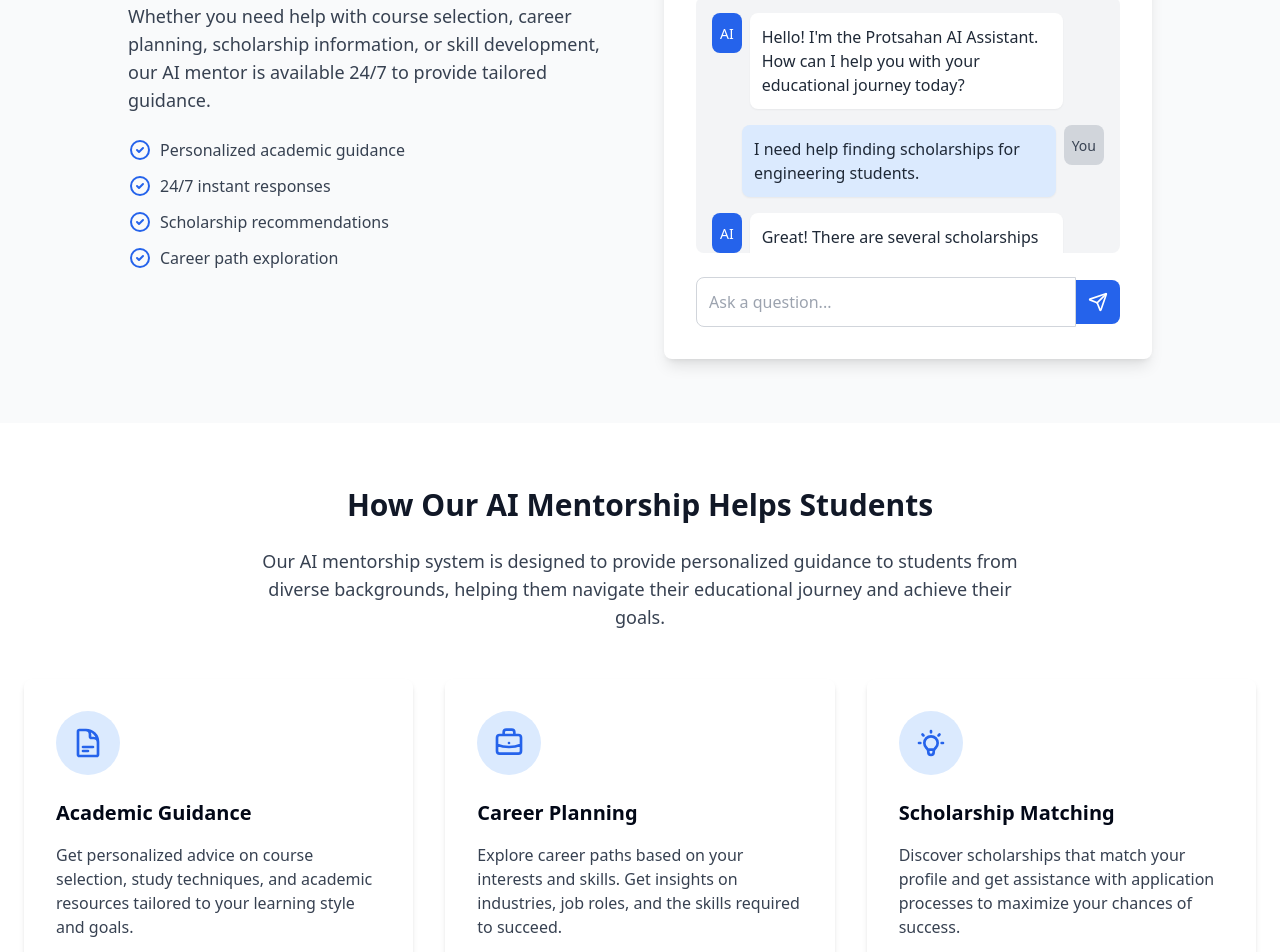
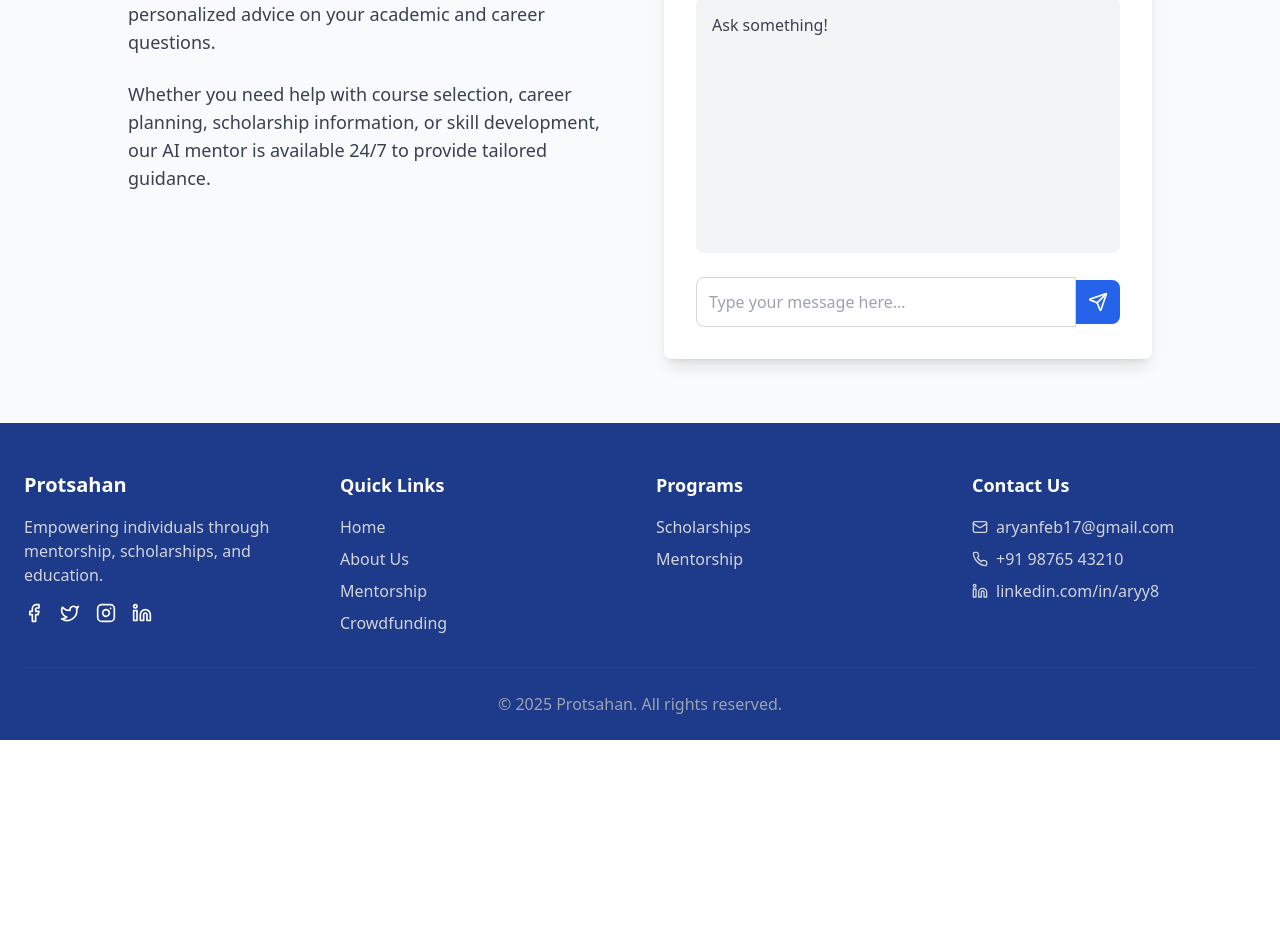
Before and after one commit to aryy8/protsahan, a React (Vite) app: page /mentorship in a window 1280 px wide. Shown: the part 660-1612 px from the top of the page. After the commit the page ends 1400 px from the top, so only its background shows below. Built offline with nearby package versions, Linux system fonts and the light colour scheme.

Commit message:
added gemini chat bot

```diff
--- /dev/null
+++ b/src/lib/geminiAPI.ts
@@ -0,0 +1,19 @@
+import { GoogleGenAI } from "@google/genai";
+
+const ai = new GoogleGenAI({
+  apiKey: "no",
+});
+
+export async function getAIResponse(userMessage: string): Promise<string> {
+  try {
+    const response = await ai.models.generateContent({
+      model: "gemini-2.0-flash",
+      contents: userMessage,
+    });
+
+    return response.text || "Sorry, I couldn't generate a response.";
+  } catch (error) {
+    console.error("Error fetching AI response:", error);
+    return "Error fetching response. Please try again.";
+  }
+}
--- a/src/pages/Mentorship.tsx
+++ b/src/pages/Mentorship.tsx
@@ -1,14 +1,32 @@
+import Layout from "@/components/layout/Layout";
+import { Send } from "lucide-react";
+import { useState } from "react";
 
-import Layout from "@/components/layout/Layout";
-import { Button } from "@/components/ui/button";
-import { Send } from "lucide-react";
+import { getAIResponse } from "@/lib/geminiAPI";
 
 const Mentorship = () => {
+  const [userInput, setUserInput] = useState<string>("");
+  const [response, setResponse] = useState<string>("");
+  const [loading, setLoading] = useState<boolean>(false);
+
+  const handleSendMessage = async () => {
+    if (!userInput.trim()) return;
+    setLoading(true);
+
+    const aiResponse = await getAIResponse(userInput);
+    setResponse(aiResponse);
+
+    setLoading(false);
+    setUserInput("");
+  };
+
   return (
     <Layout>
       <div className="bg-blue-600 text-white py-16">
         <div className="container mx-auto px-4 md:px-6 text-center">
-          <h1 className="text-3xl md:text-5xl font-bold mb-4">AI Mentorship Program</h1>
+          <h1 className="text-3xl md:text-5xl font-bold mb-4">
+            AI Mentorship Program
+          </h1>
           <p className="text-xl text-blue-100 max-w-3xl mx-auto">
             Get personalized guidance with our advanced AI chatbot mentor
           </p>
@@ -17,153 +35,80 @@ const Mentorship = () => {
 
       <section className="py-16 bg-gray-50">
         <div className="container mx-auto px-4 md:px-6">
-          <h2 className="text-3xl font-bold text-gray-900 mb-10 text-center">Protsahan AI Mentor</h2>
+          <h2 className="text-3xl font-bold text-gray-900 mb-10 text-center">
+            Protsahan AI Mentor
+          </h2>
 
           <div className="grid grid-cols-1 md:grid-cols-2 gap-12 items-center max-w-5xl mx-auto">
             <div>
-              <h2 className="text-2xl font-bold text-gray-900 mb-6">Instant Guidance At Your Fingertips</h2>
+              <h2 className="text-2xl font-bold text-gray-900 mb-6">
+                Instant Guidance At Your Fingertips
+              </h2>
               <p className="text-lg text-gray-700 mb-6">
-                Our AI-powered mentorship system provides immediate, personalized advice on your academic and career questions.
+                Our AI-powered mentorship system provides immediate,
+                personalized advice on your academic and career questions.
               </p>
               <p className="text-lg text-gray-700 mb-6">
-                Whether you need help with course selection, career planning, scholarship information, or skill development,
-                our AI mentor is available 24/7 to provide tailored guidance.
+                Whether you need help with course selection, career planning,
+                scholarship information, or skill development, our AI mentor is
+                available 24/7 to provide tailored guidance.
               </p>
-              <ul className="space-y-3 mb-6">
-                <li className="flex items-start">
-                  <svg className="h-6 w-6 text-blue-600 mr-2 flex-shrink-0" fill="none" viewBox="0 0 24 24" stroke="currentColor">
-                    <path strokeLinecap="round" strokeLinejoin="round" strokeWidth={2} d="M9 12l2 2 4-4m6 2a9 9 0 11-18 0 9 9 0 0118 0z" />
-                  </svg>
-                  <span className="text-gray-700">Personalized academic guidance</span>
-                </li>
-                <li className="flex items-start">
-                  <svg className="h-6 w-6 text-blue-600 mr-2 flex-shrink-0" fill="none" viewBox="0 0 24 24" stroke="currentColor">
-                    <path strokeLinecap="round" strokeLinejoin="round" strokeWidth={2} d="M9 12l2 2 4-4m6 2a9 9 0 11-18 0 9 9 0 0118 0z" />
-                  </svg>
-                  <span className="text-gray-700">24/7 instant responses</span>
-                </li>
-                <li className="flex items-start">
-                  <svg className="h-6 w-6 text-blue-600 mr-2 flex-shrink-0" fill="none" viewBox="0 0 24 24" stroke="currentColor">
-                    <path strokeLinecap="round" strokeLinejoin="round" strokeWidth={2} d="M9 12l2 2 4-4m6 2a9 9 0 11-18 0 9 9 0 0118 0z" />
-                  </svg>
-                  <span className="text-gray-700">Scholarship recommendations</span>
-                </li>
-                <li className="flex items-start">
-                  <svg className="h-6 w-6 text-blue-600 mr-2 flex-shrink-0" fill="none" viewBox="0 0 24 24" stroke="currentColor">
-                    <path strokeLinecap="round" strokeLinejoin="round" strokeWidth={2} d="M9 12l2 2 4-4m6 2a9 9 0 11-18 0 9 9 0 0118 0z" />
-                  </svg>
-                  <span className="text-gray-700">Career path exploration</span>
-                </li>
-              </ul>
             </div>
 
             <div className="bg-white p-8 rounded-lg shadow-lg">
               <div className="text-center mb-8">
                 <div className="w-20 h-20 bg-blue-100 rounded-full flex items-center justify-center mx-auto mb-4">
-                  <svg xmlns="http://www.w3.org/2000/svg" className="h-10 w-10 text-blue-600" fill="none" viewBox="0 0 24 24" stroke="currentColor">
-                    <path strokeLinecap="round" strokeLinejoin="round" strokeWidth={2} d="M9.75 3.104v5.714a2.25 2.25 0 01-.659 1.591L5 14.5M9.75 3.104c-.251.023-.501.05-.75.082m.75-.082a24.301 24.301 0 014.5 0m0 0v5.714a2.25 2.25 0 001.5 2.25M9.75 9.105c0 .756.616 1.372 1.373 1.372h.002c.756 0 1.37-.616 1.37-1.372V8.25m0 0h-.002a1.125 1.125 0 01-1.125-1.125V6.375c0-.621.504-1.125 1.125-1.125h.002c.621 0 1.125.504 1.125 1.125v.75c0 .621-.504 1.125-1.125 1.125h-.002z" />
+                  <svg
+                    xmlns="http://www.w3.org/2000/svg"
+                    className="h-10 w-10 text-blue-600"
+                    fill="none"
+                    viewBox="0 0 24 24"
+                    stroke="currentColor"
+                  >
+                    <path
+                      strokeLinecap="round"
+                      strokeLinejoin="round"
+                      strokeWidth={2}
+                      d="M9.75 3.104v5.714a2.25 2.25 0 01-.659 1.591L5 14.5M9.75 3.104c-.251.023-.501.05-.75.082m.75-.082a24.301 24.301 0 014.5 0m0 0v5.714a2.25 2.25 0 001.5 2.25M9.75 9.105c0 .756.616 1.372 1.373 1.372h.002c.756 0 1.37-.616 1.37-1.372V8.25m0 0h-.002a1.125 1.125 0 01-1.125-1.125V6.375c0-.621.504-1.125 1.125-1.125h.002c.621 0 1.125.504 1.125 1.125v.75c0 .621-.504 1.125-1.125 1.125h-.002z"
+                    />
                   </svg>
                 </div>
-                <h3 className="text-2xl font-semibold text-gray-900 mb-2">Protsahan AI Assistant</h3>
+                <h3 className="text-2xl font-semibold text-gray-900 mb-2">
+                  Protsahan AI Assistant
+                </h3>
                 <p className="text-gray-600">
                   Get instant guidance and answers to your questions
                 </p>
               </div>
 
+              {/* AI Response Box */}
               <div className="bg-gray-100 p-4 rounded-lg mb-6 h-64 overflow-y-auto">
-                <div className="flex items-start mb-4">
-                  <div className="bg-blue-600 text-white p-2 rounded-lg mr-2">
-                    <span className="text-sm">AI</span>
-                  </div>
-                  <div className="bg-white p-3 rounded-lg shadow-sm max-w-[80%]">
-                    <p className="text-gray-800">Hello! I'm the Protsahan AI Assistant. How can I help you with your educational journey today?</p>
-                  </div>
-                </div>
-                <div className="flex items-start justify-end mb-4">
-                  <div className="bg-blue-100 p-3 rounded-lg shadow-sm max-w-[80%]">
-                    <p className="text-gray-800">I need help finding scholarships for engineering students.</p>
-                  </div>
-                  <div className="bg-gray-300 text-gray-700 p-2 rounded-lg ml-2">
-                    <span className="text-sm">You</span>
-                  </div>
-                </div>
-                <div className="flex items-start mb-4">
-                  <div className="bg-blue-600 text-white p-2 rounded-lg mr-2">
-                    <span className="text-sm">AI</span>
-                  </div>
-                  <div className="bg-white p-3 rounded-lg shadow-sm max-w-[80%]">
-                    <p className="text-gray-800">Great! There are several scholarships available for engineering students. I can help you find ones that match your profile. What year are you in, and do you have any specific areas of interest within engineering?</p>
-                  </div>
-                </div>
+                {loading ? (
+                  <p className="text-gray-700">Loading...</p>
+                ) : (
+                  <p className="text-gray-700">
+                    {response || "Ask something!"}
+                  </p>
+                )}
               </div>
 
+              {/* User Input Box */}
               <div className="flex items-center">
                 <input
                   type="text"
-                  placeholder="Ask a question..."
+                  value={userInput}
+                  onChange={(e) => setUserInput(e.target.value)}
+                  placeholder="Type your message here..."
                   className="flex-grow p-3 border border-gray-300 rounded-l-lg focus:outline-none focus:ring-2 focus:ring-blue-500"
                 />
-                <button className="bg-blue-600 text-white p-3 rounded-r-lg hover:bg-blue-700 flex items-center justify-center">
+                <button
+                  onClick={handleSendMessage}
+                  className="bg-blue-600 text-white p-3 rounded-r-lg hover:bg-blue-700 flex items-center justify-center"
+                >
                   <Send className="h-5 w-5" />
                 </button>
               </div>
             </div>
-          </div>
-        </div>
-      </section>
-
-      <section className="py-16">
-        <div className="container mx-auto px-4 md:px-6">
-          <div className="max-w-3xl mx-auto text-center">
-            <h2 className="text-3xl font-bold text-gray-900 mb-6">How Our AI Mentorship Helps Students</h2>
-            <p className="text-lg text-gray-700 mb-12">
-              Our AI mentorship system is designed to provide personalized guidance to students from diverse backgrounds,
-              helping them navigate their educational journey and achieve their goals.
-            </p>
-          </div>
-
-          <div className="grid grid-cols-1 sm:grid-cols-2 lg:grid-cols-3 gap-8">
-            <div className="bg-white rounded-lg p-8 shadow-md hover:shadow-lg transition-shadow">
-              <div className="w-16 h-16 bg-blue-100 rounded-full flex items-center justify-center mb-6">
-                <svg xmlns="http://www.w3.org/2000/svg" className="h-8 w-8 text-blue-600" fill="none" viewBox="0 0 24 24" stroke="currentColor">
-                  <path strokeLinecap="round" strokeLinejoin="round" strokeWidth={2} d="M19.5 14.25v-2.625a3.375 3.375 0 00-3.375-3.375h-1.5A1.125 1.125 0 0113.5 7.125v-1.5a3.375 3.375 0 00-3.375-3.375H8.25m0 12.75h7.5m-7.5 3H12M10.5 2.25H5.625c-.621 0-1.125.504-1.125 1.125v17.25c0 .621.504 1.125 1.125 1.125h12.75c.621 0 1.125-.504 1.125-1.125V11.25a9 9 0 00-9-9z" />
-                </svg>
-              </div>
-              <h3 className="text-xl font-semibold mb-4">Academic Guidance</h3>
-              <p className="text-gray-700">
-                Get personalized advice on course selection, study techniques, and academic resources tailored to your learning style and goals.
-              </p>
-            </div>
-
-            <div className="bg-white rounded-lg p-8 shadow-md hover:shadow-lg transition-shadow">
-              <div className="w-16 h-16 bg-blue-100 rounded-full flex items-center justify-center mb-6">
-                <svg xmlns="http://www.w3.org/2000/svg" className="h-8 w-8 text-blue-600" fill="none" viewBox="0 0 24 24" stroke="currentColor">
-                  <path strokeLinecap="round" strokeLinejoin="round" strokeWidth={2} d="M21 13.255A23.931 23.931 0 0112 15c-3.183 0-6.22-.62-9-1.745M16 6V4a2 2 0 00-2-2h-4a2 2 0 00-2 2v2m4 6h.01M5 20h14a2 2 0 002-2V8a2 2 0 00-2-2H5a2 2 0 00-2 2v10a2 2 0 002 2z" />
-                </svg>
-              </div>
-              <h3 className="text-xl font-semibold mb-4">Career Planning</h3>
-              <p className="text-gray-700">
-                Explore career paths based on your interests and skills. Get insights on industries, job roles, and the skills required to succeed.
-              </p>
-            </div>
-
-            <div className="bg-white rounded-lg p-8 shadow-md hover:shadow-lg transition-shadow">
-              <div className="w-16 h-16 bg-blue-100 rounded-full flex items-center justify-center mb-6">
-                <svg xmlns="http://www.w3.org/2000/svg" className="h-8 w-8 text-blue-600" fill="none" viewBox="0 0 24 24" stroke="currentColor">
-                  <path strokeLinecap="round" strokeLinejoin="round" strokeWidth={2} d="M9.663 17h4.673M12 3v1m6.364 1.636l-.707.707M21 12h-1M4 12H3m3.343-5.657l-.707-.707m2.828 9.9a5 5 0 117.072 0l-.548.547A3.374 3.374 0 0014 18.469V19a2 2 0 11-4 0v-.531c0-.895-.356-1.754-.988-2.386l-.548-.547z" />
-                </svg>
-              </div>
-              <h3 className="text-xl font-semibold mb-4">Scholarship Matching</h3>
-              <p className="text-gray-700">
-                Discover scholarships that match your profile and get assistance with application processes to maximize your chances of success.
-              </p>
-            </div>
-          </div>
-
-          <div className="text-center mt-12">
-            <Button className="bg-blue-600 hover:bg-blue-700 px-8">
-              Try AI Mentor Now
-            </Button>
           </div>
         </div>
       </section>
```
Also changed, not shown: package.json (+14 -1 lines), 1 other file (tests, documents, lock files or other folders).
